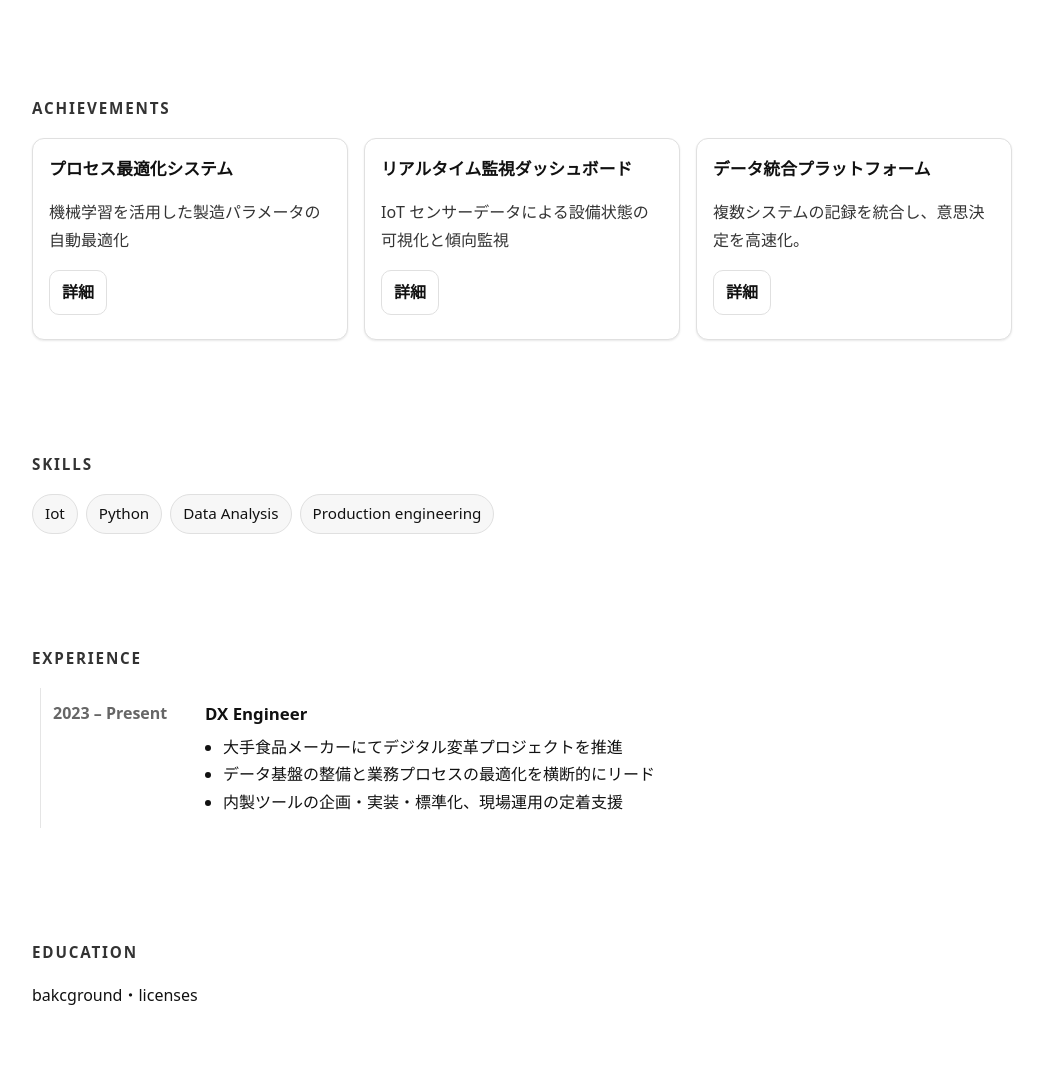
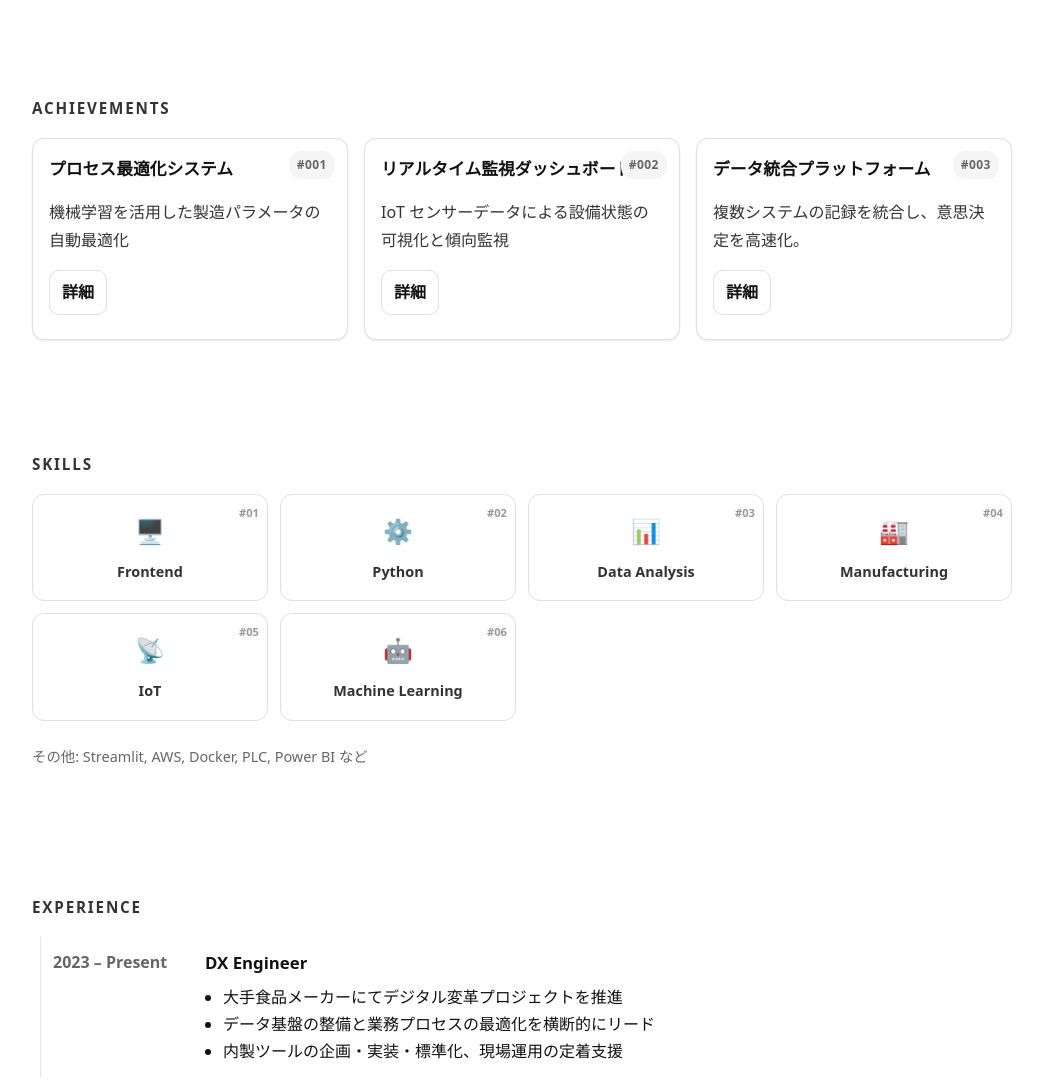
Before and after one commit to Yuki0kita/yuki0kita.github.io, a plain HTML site: page index.html in a window 1280 px wide. Shown: the part 540-1620 px from the top of the page, without its empty margins (118-1161 px from the left). Drawn offline with Linux system fonts and the light colour scheme.

Commit message:
Update index.html

```diff
--- a/index.html
+++ b/index.html
@@ -17,6 +17,9 @@
       --md-elev-1:0 1px 2px rgba(0,0,0,.06),0 1px 3px rgba(0,0,0,.04);
       --md-elev-2:0 2px 6px rgba(0,0,0,.10),0 6px 12px rgba(0,0,0,.06);
       --md-duration:200ms; --md-ease:cubic-bezier(.2,.0,0,1);
+      /* 図鑑風カラー */
+      --skill-frontend: #e3f2fd; --skill-backend: #f3e5f5;
+      --skill-data: #e8f5e8; --skill-manufacturing: #fff3e0;
     }
     html, body { height: 100%; }
     body {
@@ -52,7 +55,7 @@
 
     /* ==== Cards ==== */
     .cards { display: grid; grid-template-columns: repeat(3, 1fr); gap: 16px; }
-    .card { border: var(--border); border-radius: var(--radius); padding: 16px; background:var(--md-surface); }
+    .card { border: var(--border); border-radius: var(--radius); padding: 16px; background:var(--md-surface); position: relative; }
     .md-card{ border:1px solid var(--md-outline); border-radius:var(--md-radius); box-shadow:var(--md-elev-1);
       transition: box-shadow var(--md-duration) var(--md-ease), transform var(--md-duration) var(--md-ease); }
     .md-card:hover{ box-shadow:var(--md-elev-2); transform: translateY(-1px); }
@@ -63,9 +66,30 @@
     .md-btn:active{ transform: translateY(1px); }
     .md-btn:focus-visible{ outline:2px solid #999; outline-offset:2px; }
 
-    /* ==== Tags ==== */
+    /* ==== 図鑑風番号 ==== */
+    .card-number {
+      position: absolute;
+      top: 12px;
+      right: 12px;
+      background: #f5f5f5;
+      color: #666;
+      font-size: 0.75rem;
+      font-weight: 700;
+      padding: 4px 8px;
+      border-radius: 12px;
+      letter-spacing: 0.5px;
+    }
+
+    /* ==== Tags / Skills ==== */
     .tags { display: flex; gap: 8px; padding: 0; margin: 0; list-style: none; flex-wrap: wrap; }
-    .tags li { border:1px solid var(--md-outline); border-radius: 999px; padding: 6px 12px; font-size: .95rem; background:var(--md-surface-variant); }
+    .tags li { border:1px solid var(--md-outline); border-radius: 999px; padding: 6px 12px; font-size: .95rem; background:var(--md-surface-variant); transition: all var(--md-duration) ease; }
+    .tags li:hover { transform: translateY(-1px); box-shadow: var(--md-elev-1); }
+
+    /* スキルカテゴリ別色分け（控えめ） */
+    .tags li.frontend { background: var(--skill-frontend); border-color: #bbdefb; }
+    .tags li.backend { background: var(--skill-backend); border-color: #e1bee7; }
+    .tags li.data { background: var(--skill-data); border-color: #c8e6c9; }
+    .tags li.manufacturing { background: var(--skill-manufacturing); border-color: #ffe0b2; }
 
     /* ==== Timeline ==== */
     .timeline { border-left: var(--border); margin-left: 8px; }
@@ -82,15 +106,63 @@
       transform: scale(0); pointer-events:none; animation: ripple .6s ease-out forwards; }
     @keyframes ripple{ to{ transform: scale(2.5); opacity:0; } }
     .card .more{ max-height:0; overflow:hidden; transition:max-height 220ms ease; }
-    .card.is-open .more{ max-height: 320px; } /* 十分大きな値 */
+    .card.is-open .more{ max-height: 320px; }
     .card.reveal{ opacity:0; transform: translateY(8px); transition: opacity .4s ease, transform .4s ease; }
     .card.reveal.is-visible{ opacity:1; transform: none; }
 
+    /* ==== 図鑑風のグリッド調整 ==== */
+    .skills-grid {
+      display: grid;
+      grid-template-columns: repeat(auto-fit, minmax(200px, 1fr));
+      gap: 12px;
+      margin-top: 16px;
+    }
+
+    .skill-item {
+      background: var(--md-surface);
+      border: 1px solid var(--md-outline);
+      border-radius: var(--md-radius);
+      padding: 16px;
+      text-align: center;
+      transition: all var(--md-duration) ease;
+      position: relative;
+    }
+
+    .skill-item:hover {
+      transform: translateY(-2px);
+      box-shadow: var(--md-elev-2);
+    }
+
+    .skill-item .skill-number {
+      position: absolute;
+      top: 8px;
+      right: 8px;
+      font-size: 0.7rem;
+      color: #999;
+      font-weight: 700;
+    }
+
+    .skill-icon {
+      font-size: 1.5rem;
+      margin-bottom: 8px;
+      display: block;
+    }
+
+    .skill-name {
+      font-weight: 600;
+      color: #333;
+      font-size: 0.9rem;
+    }
+
     /* ==== Responsive ==== */
-    @media (max-width: 900px) { .cards { grid-template-columns: 1fr 1fr; } }
+    @media (max-width: 900px) {
+      .cards { grid-template-columns: 1fr 1fr; }
+      .skills-grid { grid-template-columns: repeat(auto-fit, minmax(150px, 1fr)); }
+    }
     @media (max-width: 600px) {
       .site-nav a { margin-left: 12px; font-size: .9rem; }
       .cards { grid-template-columns: 1fr; }
+      .skills-grid { grid-template-columns: repeat(2, 1fr); }
       .timeline { margin-left: 0; }
       .timeline__item { grid-template-columns: 1fr; }
     }
@@ -142,6 +214,7 @@
         <h2>ACHIEVEMENTS</h2>
         <div class="cards">
           <article class="card md-card">
+            <div class="card-number">#001</div>
             <h3>プロセス最適化システム</h3>
             <p>
               機械学習を活用した製造パラメータの自動最適化
@@ -155,6 +228,7 @@
           </article>
 
           <article class="card md-card">
+            <div class="card-number">#002</div>
             <h3>リアルタイム監視ダッシュボード</h3>
             <p>
               IoT センサーデータによる設備状態の可視化と傾向監視
@@ -168,6 +242,7 @@
           </article>
 
           <article class="card md-card">
+            <div class="card-number">#003</div>
             <h3>データ統合プラットフォーム</h3>
             <p>
               複数システムの記録を統合し、意思決定を高速化。
@@ -187,9 +262,42 @@
     <section id="skills" class="section">
       <div class="container">
         <h2>SKILLS</h2>
-        <ul class="tags">
-          <li>Iot</li><li>Python</li><li>Data Analysis</li><li>Production engineering</li>
-        </ul>
+        <div class="skills-grid">
+          <div class="skill-item frontend">
+            <div class="skill-number">#01</div>
+            <span class="skill-icon">🖥️</span>
+            <div class="skill-name">Frontend</div>
+          </div>
+          <div class="skill-item backend">
+            <div class="skill-number">#02</div>
+            <span class="skill-icon">⚙️</span>
+            <div class="skill-name">Python</div>
+          </div>
+          <div class="skill-item data">
+            <div class="skill-number">#03</div>
+            <span class="skill-icon">📊</span>
+            <div class="skill-name">Data Analysis</div>
+          </div>
+          <div class="skill-item manufacturing">
+            <div class="skill-number">#04</div>
+            <span class="skill-icon">🏭</span>
+            <div class="skill-name">Manufacturing</div>
+          </div>
+          <div class="skill-item manufacturing">
+            <div class="skill-number">#05</div>
+            <span class="skill-icon">📡</span>
+            <div class="skill-name">IoT</div>
+          </div>
+          <div class="skill-item data">
+            <div class="skill-number">#06</div>
+            <span class="skill-icon">🤖</span>
+            <div class="skill-name">Machine Learning</div>
+          </div>
+        </div>
+
+        <p style="margin-top: 24px; color: #666; font-size: 0.9rem;">
+          その他: Streamlit, AWS, Docker, PLC, Power BI など
+        </p>
       </div>
     </section>
 
@@ -217,7 +325,7 @@
     <section id="education" class="section">
       <div class="container">
         <h2>EDUCATION</h2>
-        <p>bakcground・licenses</p>
+        <p>background・licenses</p>
       </div>
     </section>
   </main>
@@ -300,7 +408,7 @@
       });
     }, { threshold: 0.2 });
 
-    document.querySelectorAll('.cards .card').forEach(c=>{
+    document.querySelectorAll('.cards .card, .skill-item').forEach(c=>{
       c.classList.add('reveal');
       io.observe(c);
     });
```
